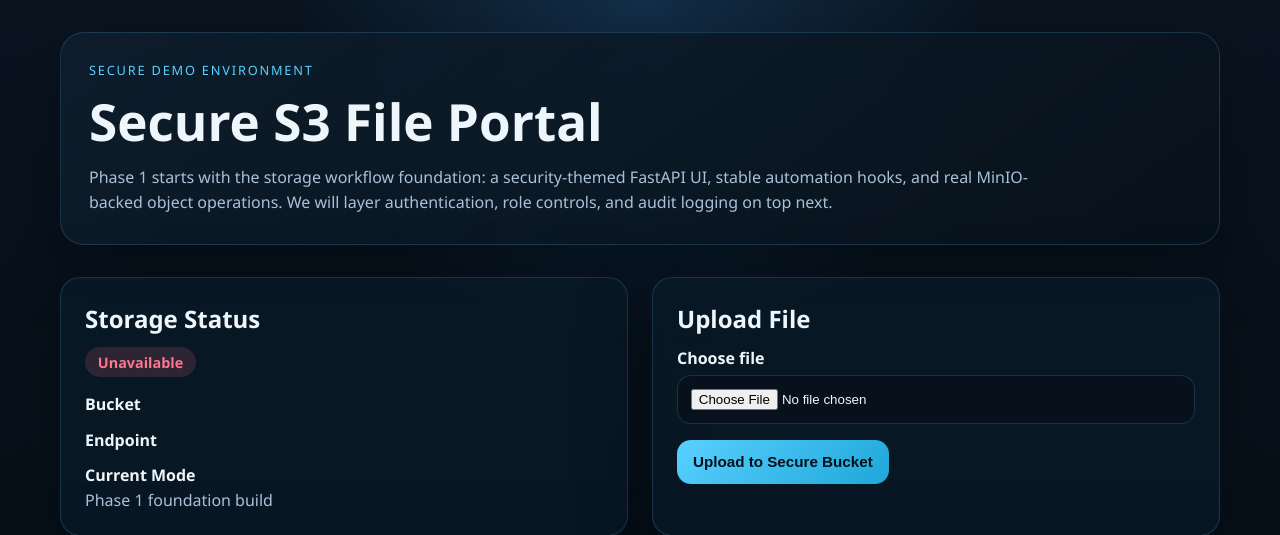
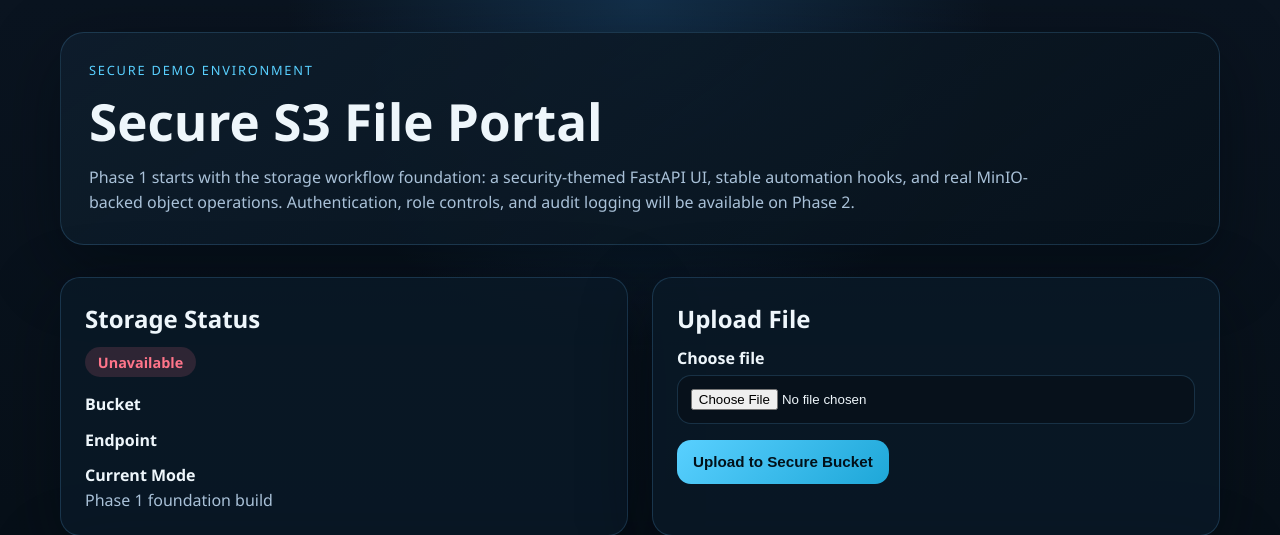
Before and after one commit to solracq/s3-storage-ui-automation-framework, a FastAPI app: template app/storage_portal/templates/dashboard.html in a window 1280 px wide. Shown: the top 535 px of the page. Run offline with FastAPI, Linux system fonts and the light colour scheme; the template is opened without the code that fills it, so the values that code supplies are empty.

Commit message:
Carified description in main portal page mentioning phase 2 of the project

```diff
--- a/app/storage_portal/templates/dashboard.html
+++ b/app/storage_portal/templates/dashboard.html
@@ -7,8 +7,8 @@
     <h1 data-testid="page-heading">Secure S3 File Portal</h1>
     <p data-testid="page-description">
       Phase 1 starts with the storage workflow foundation: a security-themed FastAPI
-      UI, stable automation hooks, and real MinIO-backed object operations. We will
-      layer authentication, role controls, and audit logging on top next.
+      UI, stable automation hooks, and real MinIO-backed object operations. Authentication,
+      role controls, and audit logging will be available on Phase 2.
     </p>
   </section>
 
```
